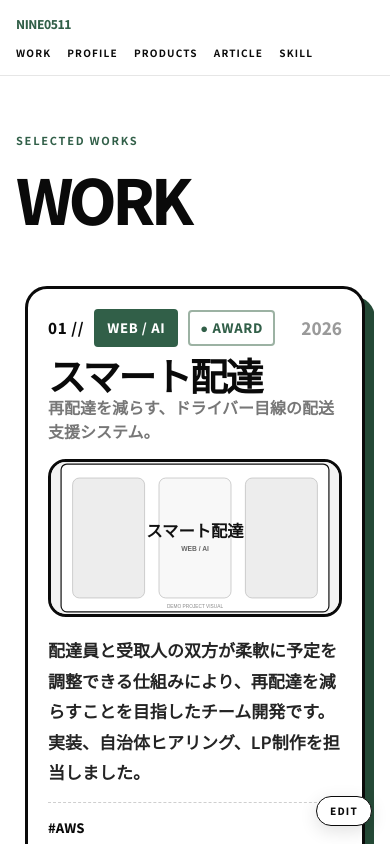
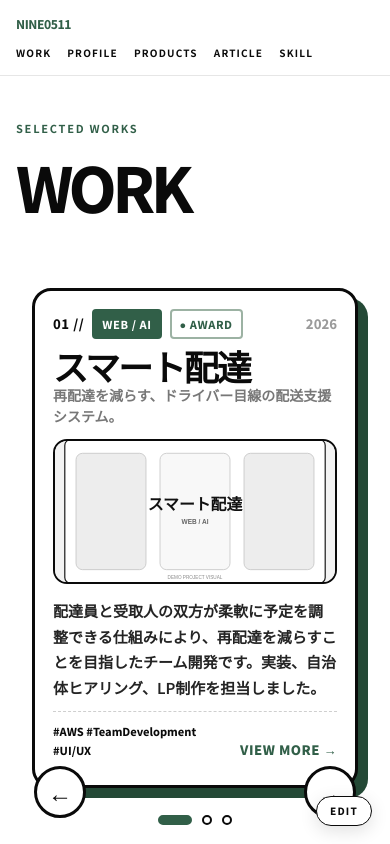
Before and after one commit to nine0511/portfolio, a Next.js app: page / in a window 390 px wide. Shown: the top 844 px of the page. Built offline with nearby package versions, Linux system fonts and the light colour scheme.

Commit message:
Scale down WORK carousel cards

```diff
--- a/app/portfolio-overrides.css
+++ b/app/portfolio-overrides.css
@@ -4,7 +4,7 @@
 }
 
 #works.section-block {
-  padding-top: 76px;
+  padding-top: 60px;
 }
 
 /* End the portfolio at SKILL; remove the final contact page. */
@@ -97,8 +97,123 @@ h6,
   font-style: normal !important;
 }
 
+/* WORK carousel: slightly more compact so the full card sits comfortably in view. */
+#works .section-heading {
+  margin-bottom: 34px;
+}
+
+.work-carousel-wrap {
+  margin-top: 8px !important;
+  padding-top: 12px !important;
+  padding-bottom: 56px !important;
+}
+
+.work-carousel-stage {
+  min-height: 620px !important;
+}
+
+.work-slide {
+  width: min(740px, 66vw) !important;
+  min-height: 540px !important;
+  padding: 24px 26px 22px !important;
+  border-width: 3px !important;
+  border-radius: 24px !important;
+  box-shadow: 15px 15px 0 #0a0a0a !important;
+}
+
+.work-slide.active {
+  box-shadow: 15px 15px 0 var(--accent-dark) !important;
+}
+
+.work-slide h3 {
+  font-size: clamp(34px, 4.4vw, 58px) !important;
+}
+
+.work-slide-subtitle {
+  margin-bottom: 12px !important;
+  font-size: 14px !important;
+}
+
+.work-thumb {
+  aspect-ratio: 16 / 8.2 !important;
+  border-width: 2px !important;
+  border-radius: 14px !important;
+}
+
+.work-slide-description {
+  margin: 14px 0 11px !important;
+  font-size: 15px !important;
+  line-height: 1.7 !important;
+}
+
+.work-meta {
+  gap: 8px !important;
+  font-size: 11px !important;
+}
+
+.work-index,
+.work-year {
+  font-size: 13px !important;
+}
+
+.work-pill,
+.work-status {
+  padding: 5px 8px !important;
+}
+
+.work-slide-footer {
+  padding-top: 10px !important;
+}
+
+.work-hashtags {
+  font-size: 11px !important;
+}
+
+.view-more {
+  font-size: 13px !important;
+}
+
+.carousel-arrow {
+  width: 52px !important;
+  height: 52px !important;
+  font-size: 24px !important;
+}
+
+@media (max-width: 900px) {
+  .work-carousel-stage {
+    min-height: 580px !important;
+  }
+
+  .work-slide {
+    width: min(680px, 78vw) !important;
+    min-height: 510px !important;
+    padding: 22px !important;
+  }
+}
+
 @media (max-width: 800px) {
   #works.section-block {
-    padding-top: 56px;
+    padding-top: 44px;
   }
 }
+
+@media (max-width: 700px) {
+  .work-carousel-stage {
+    min-height: 555px !important;
+  }
+
+  .work-slide {
+    width: calc(100% - 32px) !important;
+    min-height: 500px !important;
+    padding: 18px !important;
+    border-radius: 19px !important;
+  }
+
+  .work-slide.active {
+    box-shadow: 8px 8px 0 var(--accent-dark) !important;
+  }
+
+  .work-slide h3 {
+    font-size: clamp(30px, 9vw, 44px) !important;
+  }
+}
```
